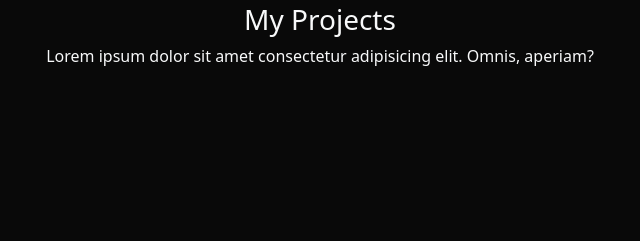
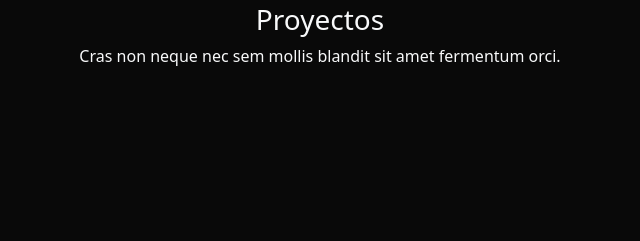
Before and after one commit to dcevallos19/dporfolio, a Django app: template portfolio/templates/home.html in a window 1280 px wide. Shown: the part 559-800 px from the top of the page, without its empty margins (320-960 px from the left). Run offline with Django 4.2, Linux system fonts and the light colour scheme; the template is opened without the code that fills it, so the values that code supplies are empty.

Commit message:
tercer comentario

```diff
--- a/portfolio/templates/home.html
+++ b/portfolio/templates/home.html
@@ -1,55 +1,46 @@
 {% extends 'layout.html' %}
-
 {% block content %}
-
 {% load static %}
-
-<!-- Hero Section -->
 <header class="row bg-black">
     <div class="col-md-4">
-    <img src="{% static 'portfolio/perfil.jpg' %}" />
+        <img src="{% static 'perfil.jpg' %}" alt="" width="375" height="400">
     </div>
+    <div class="col-md-8 my-auto p-4">
+        <h1>We Are <strong> Douglas Cevallos </strong></h1>
+        <h3>Full stack web developer</h3>
+        <p>Lorem ipsum dolor sit amet, consectetur adipiscing elit. Cras pharetra risus risus.
+            Mauris blandit metus nulla, sit amet ornare elit commodo sed. Pellentesque luctus lacus non diam tempor hendrerit. In et mauris ac purus tincidunt tincidunt. Nam nisi urna, blandit nec imperdiet auctor, sodales vel lacus. Donec id dignissim ligula. Etiam tristique, enim id dapibus tempor, neque ipsum laoreet est, id interdum justo felis quis neque.
 
-  <div class="col-md-8 my-auto p-4">
-    <h1>I am <strong>Douglas Cevallos</strong></h1>
-    <h3>I'm a Python FullStack Developer</h3>
-    <p>Lorem ipsum dolor sit amet consectetur adipisicing elit. Blanditiis tempora perspiciatis molestias iusto ducimus
-      soluta mollitia ratione, fuga praesentium, reiciendis minima! Facere, veniam! Omnis, quod molestias quo fugit enim
-      vero vitae, cumque tenetur at, impedit provident dicta laudantium quia facilis consequuntur blanditiis iste
-      laborum voluptatibus libero doloribus? Pariatur voluptatem obcaecati deserunt aperiam exercitationem nam voluptas
-      rerum reprehenderit minima, earum impedit saepe eos ducimus fugit itaque a nulla omnis architecto laudantium
-      blanditiis? Eius ipsum quidem enim architecto fugiat porro inventore libero praesentium aperiam nulla
-      exercitationem nemo soluta, culpa impedit est et doloribus ut necessitatibus odit, dicta voluptate! Vero ab nulla
-      placeat.</p>
-    <a class="btn btn-primary btn-lg rounded-0 my-3" href="{% static 'portfolio/cv.pdf' %}">Download my CV</a>
+            Donec rutrum dolor vitae nibh luctus, eu accumsan ex dapibus. Cras sit amet est ante. Nulla dapibus enim dui, a semper elit blandit quis. Donec suscipit erat lorem. Nam sit amet dolor sed arcu imperdiet lobortis non sed dolor. Sed nibh nisi, dapibus quis varius id, semper vel enim. Nullam nisi tellus, faucibus vitae luctus eget, interdum in nisl.
+            </p>
+        <a class="btn btn-primary btn-lg rounded-0 my-3" href="{% static 'curriculum.pdf' %}" target="_blank">
+            Download CV</a>
     </div>
 </header>
-
-<!-- Porfolio Section -->
 <div class="row my-4 text-center">
 
-  <h3>My Projects</h3>
-  <p>Lorem ipsum dolor sit amet consectetur adipisicing elit. Omnis, aperiam?</p>
+    <h3>Proyectos</h3>
+    <p>Cras non neque nec sem mollis blandit sit amet fermentum orci.</p>
+    {% for project in projects %}
 
-  {% for project in projects %}
     <div class="col-md-4 p-4">
-    <div class="card bg-black card-project">
-      <img src="{{project.image.url }}" class="card-img-top" />
+        <div class="card bg-black card-project text-light">
+            <img src="{{project.image.url}}" alt="{{project.title}}" class="card-img-top" />
 
             <div class="card-body">
 
-        <h2>{{ project.title }}</h2>
-        <p>{{ project.description }}</p>
+                <h2>{{project.title}}</h2>
+                <p>{{project.description}}</p>
+
 
                 {% if project.url %}
-        <a href="{{project.url}}" class="btn btn-light rounded-0 btn-sm" target="__blank" rel="noreferrer">Visit the
-          Project</a>
+                    <a href="{{project.url}}" class="btn btn-light rounded-0 btn-sm" target="_blank">{{project.url}}</a>
                 {% endif %}
             </div>
         </div>
     </div>
     {% endfor %}
-</div>
-
 
 {% endblock %}
+
+</div>
```
Lines whose indentation alone changed are shown as unchanged.
